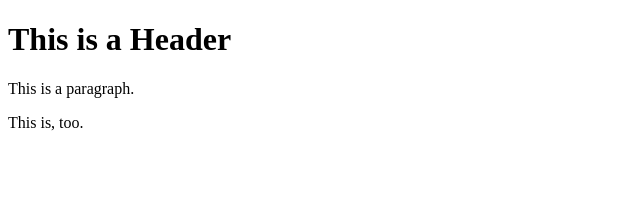
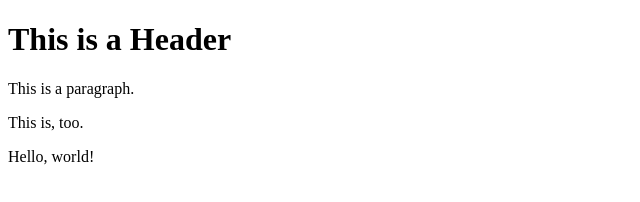
Before and after one commit to MojiTom/git-test, a website: page index.html in a window 1280 px wide. Shown: the full height of the page, 0-640 px from the left. Drawn offline with Linux system fonts and the light colour scheme.

Commit message:
Using NPM

```diff
--- a/index.html
+++ b/index.html
@@ -11,5 +11,6 @@
     <h1>This is a Header</h1>
     <p>This is a paragraph.</p>
     <p>This is, too.</p>
+    <p>Hello, world!</p>
 </body>
 </html>
--- a/package.json
+++ b/package.json
@@ -4,7 +4,9 @@
   "description": "Git and NPM",
   "main": "index.html",
   "scripts": {
-    "test": "echo \"Error: no test specified\" && exit 1"
+    "test": "echo \"Error: no test specified\" && exit 1",
+    "start": "npm run lite",
+    "lite": "lite-server"
   },
   "repository": {
     "type": "git",
```
Also changed, not shown: 1 other file.
